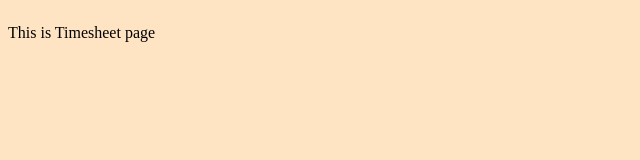
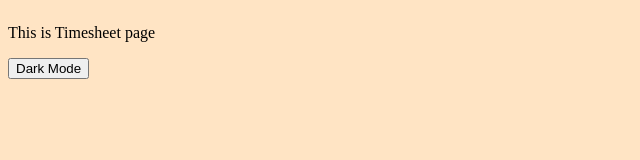
Before and after one commit to paonejogi/status-app, a plain HTML site: page timesheet.html in a window 1280 px wide. Shown: the whole page, without its empty margins (0-640 px from the left). Drawn offline with Linux system fonts and the light colour scheme.

Commit message:
Adding dark mode button.

```diff
--- a/timesheet.html
+++ b/timesheet.html
@@ -8,6 +8,25 @@
 </head>
 <body>
     <p>This is Timesheet page</p>
+    <button onclick="darkMode()">Dark Mode</button>
+    <script>
+        let flag = true;
+        function darkMode(){
+            if(flag){
+                document.body.style.backgroundColor = "grey";
+                flag = false
+            }
+            else{
+                document.body.style.backgroundColor = "#a27e6f";
+                flag = true;
+            }
+
+        }
+
+        // document.querySelector("button").addEventListener("click",function(){
+        //     alert("You become a night watcher!")
+        // })
+    </script>
 
 </body>
 </html>
```
